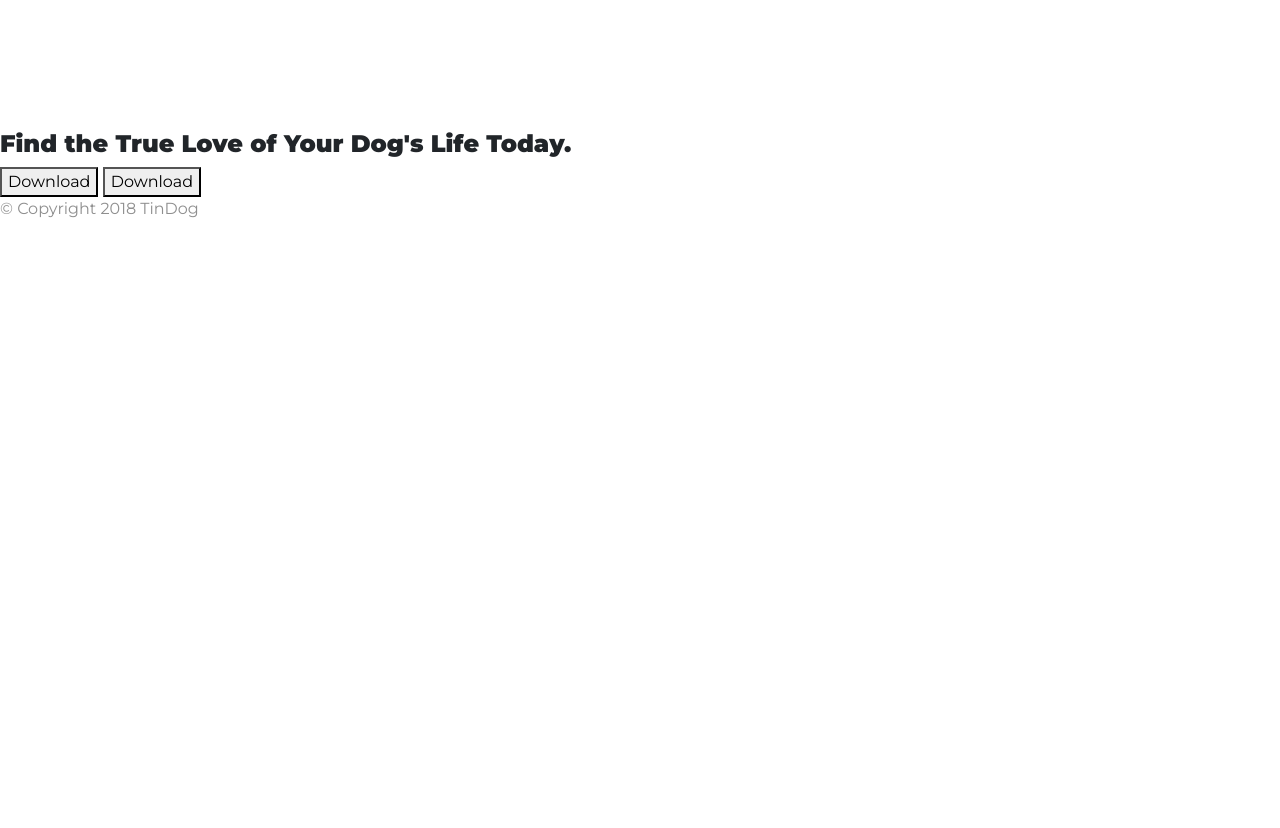
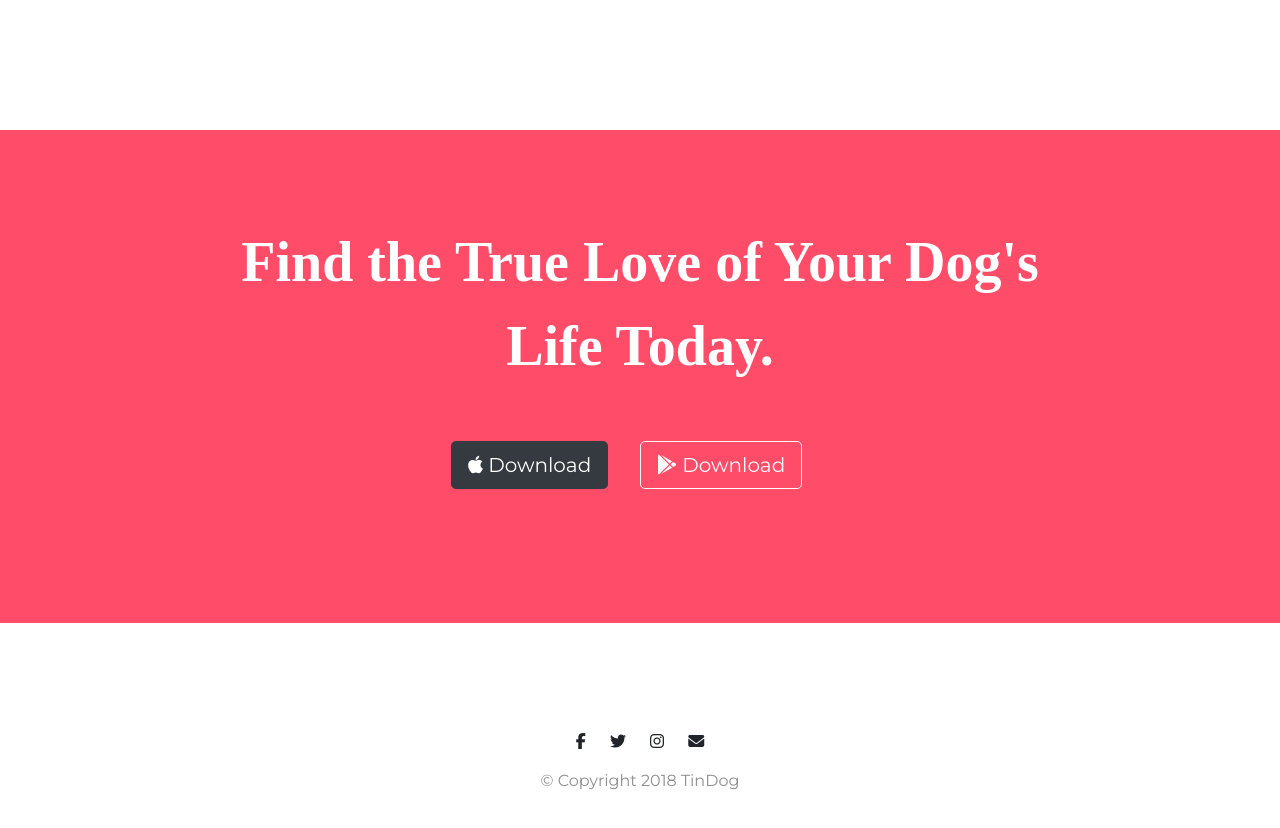
Before and after one commit to injoon2019/Udemy_Courseworks, a plain HTML site: page Web/The Complete 2020 Web Development Bootcamp/Web Development/Bootstrap/TinDog Start Here/index.html in a window 1280 px wide. Shown: the part 2522-3350 px from the top of the page. Before the commit the page ends 2759 px from the top, so only its background shows below. Drawn offline with nearby package versions, Linux system fonts and the light colour scheme.

Commit message:
Section 7, Bootstrap Challenge 2 Solution

```diff
--- a/Web/The Complete 2020 Web Development Bootcamp/Web Development/Bootstrap/TinDog Start Here/css/styles.css
+++ b/Web/The Complete 2020 Web Development Bootcamp/Web Development/Bootstrap/TinDog Start Here/css/styles.css
@@ -124,6 +124,33 @@ p{
   text-align: center;
 }
 
+/* Cta Section  */
+
+#cta{
+  text-align: center;
+  background-color: #ff4c68;
+  color:#fff;
+  padding: 7% 15%;
+  font-weight: bold;
+}
+
+.cta-heading{
+  font-family: "Montserrat-Black";
+  font-weight: bold;
+  font-size:3.5rem;
+  line-height: 1.5;
+}
+
+/* Footer Section */
+#footer{
+  padding: 7% 15%;
+  text-align: center;
+
+}
+.social-icon{
+  margin: 20px 10px;
+}
+
 @media (max-width: 1028px){
   #title{
     text-align: center;
--- a/Web/The Complete 2020 Web Development Bootcamp/Web Development/Bootstrap/TinDog Start Here/index.html
+++ b/Web/The Complete 2020 Web Development Bootcamp/Web Development/Bootstrap/TinDog Start Here/index.html
@@ -34,13 +34,13 @@
         <div class="collapse navbar-collapse" id="navbarSupportedContent">
           <ul class="navbar-nav ml-auto">
             <li class="nav-item">
-              <a class="nav-link" href="">Contact</a>
+              <a class="nav-link" href="#footer">Contact</a>
             </li>
             <li class="nav-item">
-              <a class="nav-link" href="">Pricing</a>
+              <a class="nav-link" href="#pricing">Pricing</a>
             </li>
             <li class="nav-item">
-              <a class="nav-link" href="">Download</a>
+              <a class="nav-link" href="#cta">Download</a>
             </li>
           </ul>
         </div>
@@ -190,9 +190,9 @@
 
   <section id="cta">
 
-    <h3>Find the True Love of Your Dog's Life Today.</h3>
-    <button type="button">Download</button>
-    <button type="button">Download</button>
+    <h3 class="cta-heading">Find the True Love of Your Dog's Life Today.</h3>
+    <button type="button" class="btn btn-dark btn-lg download-button"><i class="fab fa-apple"></i> Download</button>
+    <button type="button" class="btn btn-outline-light btn-lg download-button"><i class="fab fa-google-play"></i> Download</button>
 
   </section>
 
@@ -200,7 +200,10 @@
   <!-- Footer -->
 
   <footer id="footer">
-
+    <i class="social-icon fab fa-facebook-f"></i>
+    <i class="social-icon fab fa-twitter"></i>
+    <i class="social-icon fab fa-instagram"></i>
+    <i class="social-icon fas fa-envelope"></i>
     <p>© Copyright 2018 TinDog</p>
 
   </footer>
```
